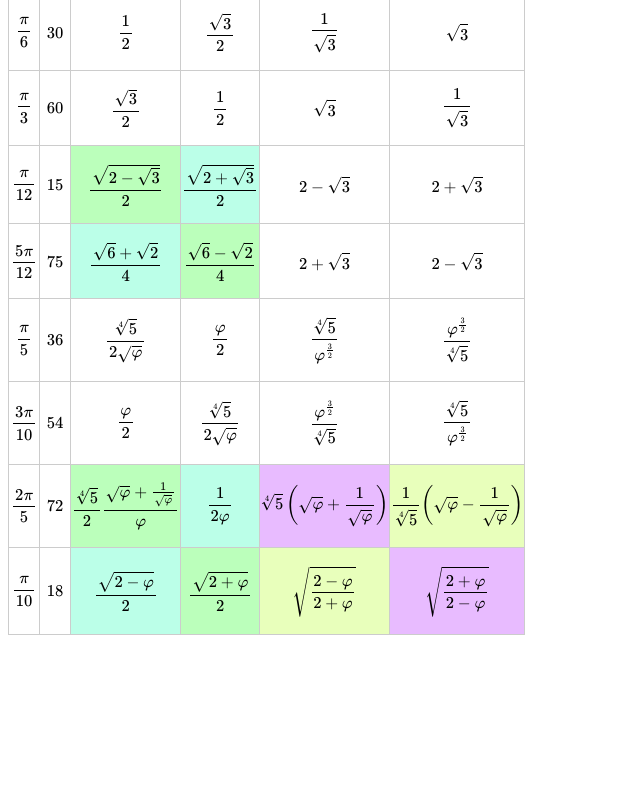
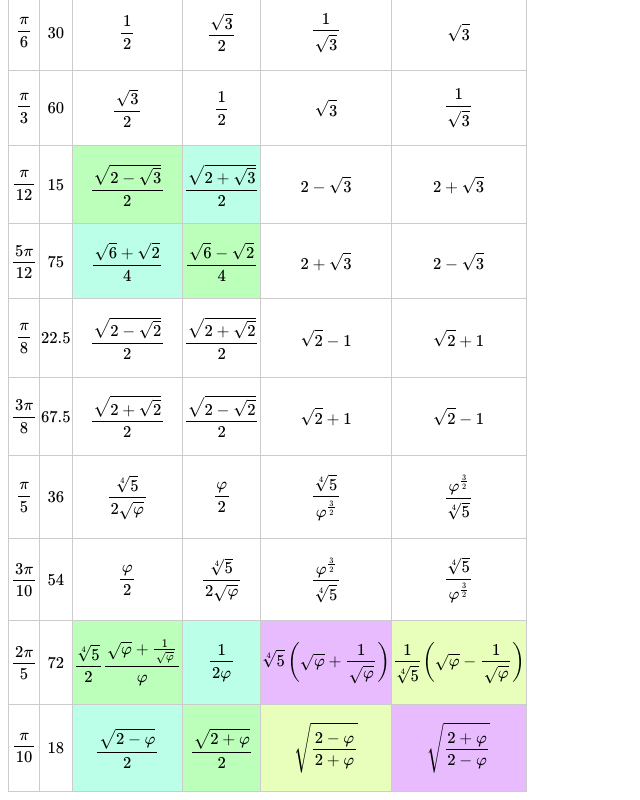
Before and after one commit to Supereality/supereality.github.io, a plain HTML site: page index.html in a window 1280 px wide. Shown: the part 695-1495 px from the top of the page, without its empty margins (0-640 px from the left). Before the commit the page ends 1338 px from the top, so only its background shows below. Drawn offline with nearby package versions, Linux system fonts and the light colour scheme.

Commit message:
Добавлены тригонометрические функции для pi/8 и 3pi/8

```diff
--- a/index.html
+++ b/index.html
@@ -100,6 +100,22 @@
                     <td>$$2-\sqrt{3}$$</td>
                 </tr>
                 <tr>
+                    <td>$$\frac{\pi}{8}$$</td>
+                    <td>$$22.5$$</td>
+                    <td>$$\frac{\sqrt{2-\sqrt{2}}}{2}$$</td>
+                    <td>$$\frac{\sqrt{2+\sqrt{2}}}{2}$$</td>
+                    <td>$$\sqrt{2}-1$$</td>
+                    <td>$$\sqrt{2}+1$$</td>
+                </tr>
+                <tr>
+                    <td>$$\frac{3\pi}{8}$$</td>
+                    <td>$$67.5$$</td>
+                    <td>$$\frac{\sqrt{2+\sqrt{2}}}{2}$$</td>
+                    <td>$$\frac{\sqrt{2-\sqrt{2}}}{2}$$</td>
+                    <td>$$\sqrt{2}+1$$</td>
+                    <td>$$\sqrt{2}-1$$</td>
+                </tr>
+                <tr>
                     <td>$$\frac{\pi}{5}$$</td>
                     <td>$$36$$</td>
                     <td>$$\frac{\sqrt[4]{5}}{2\sqrt{\varphi}}$$</td>
```
